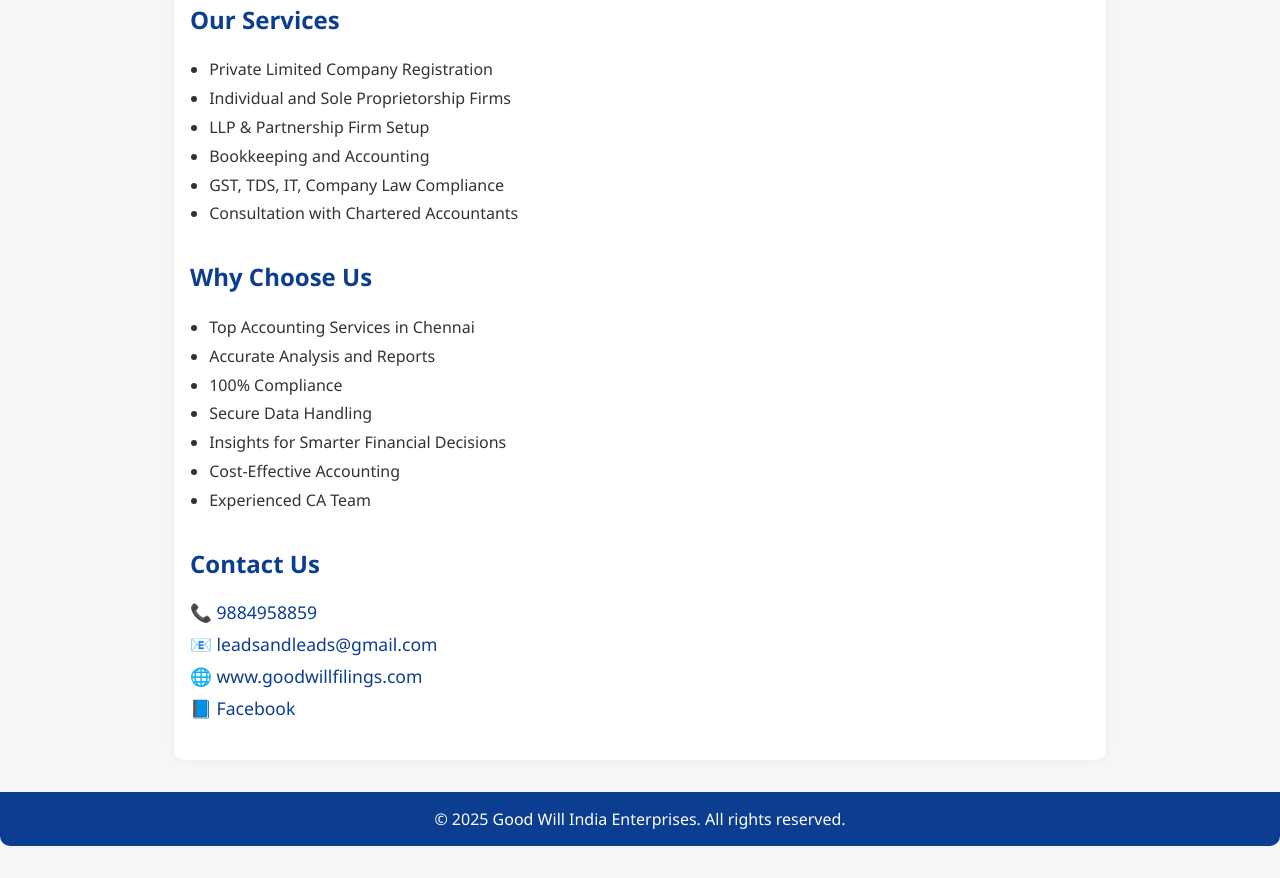
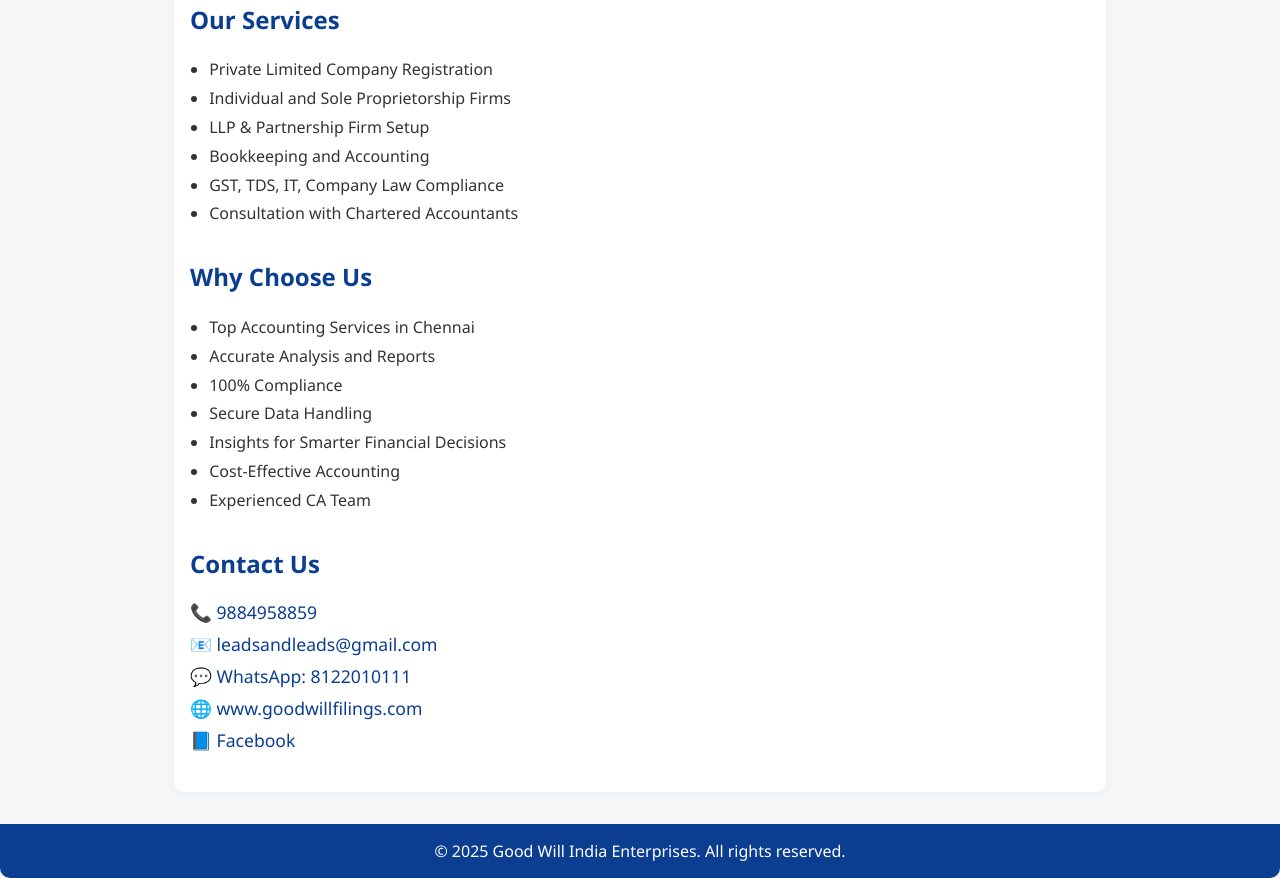
Before and after one commit to anifacts/goodwill-digital.card, a plain HTML site: page index.html in a window 1280 px wide. Shown: the part 315-1193 px from the top of the page. Before the commit the page ends 1161 px from the top, so only its background shows below. Drawn offline with Linux system fonts and the light colour scheme.

Commit message:
Update index.html whats

```diff
--- a/index.html
+++ b/index.html
@@ -82,6 +82,7 @@
         <h2>Contact Us</h2>
         <a href="tel:+919884958859">📞 9884958859</a>
        <a href="mailto:leadsandleads@gmail.com">📧 leadsandleads@gmail.com</a>
+        <a href="https://wa.me/918122010111" target="_blank">💬 WhatsApp: 8122010111</a>
         <a href="https://www.goodwillfilings.com" target="_blank">🌐 www.goodwillfilings.com</a>
         <div class="social">
             <a href="https://fb.me/5EBlf0PvP" target="_blank">📘 Facebook</a>
```
